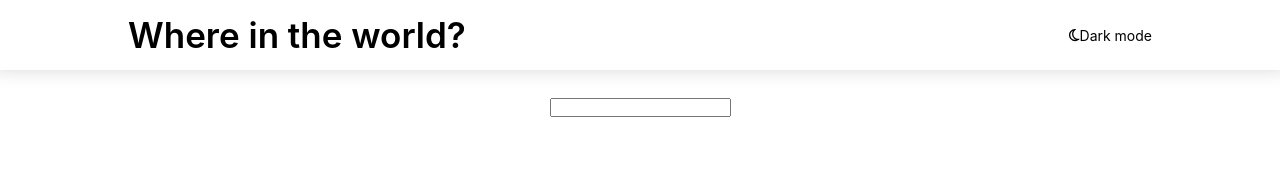
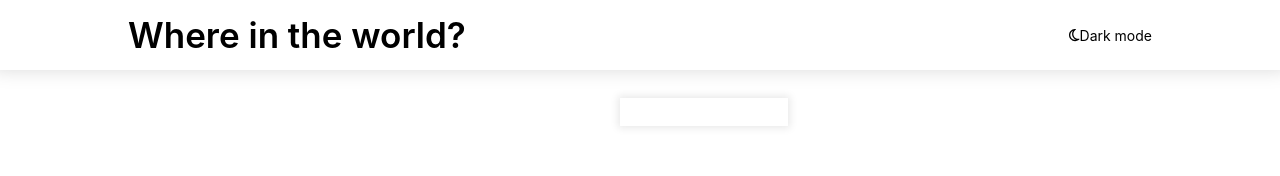
Before and after one commit to amichno/country-searcher, a React (Create React App) app: page / in a window 1280 px wide. Shown: the top 176 px of the page. Built offline with nearby package versions, Linux system fonts and the light colour scheme.

Commit message:
update input styles

```diff
--- /dev/null
+++ b/src/assets/styles/mixins.js
@@ -0,0 +1,7 @@
+import styled,{css} from "styled-components";
+
+export const ShadowBox = css`
+    background-color: ${({theme})=>theme.colors.BoxBackGroundColor};
+    box-shadow: ${props=>props.isFirst?"none":"0px 0px 8px 2px #E8E8E8"};
+    border: none;
+`
--- a/src/assets/styles/themeLight.js
+++ b/src/assets/styles/themeLight.js
@@ -7,6 +7,7 @@ export const themeLight = {
         BackGround:"hsl(0, 0%, 100%)",
         FontColor:"hsl(0, 0%, 0%)",
         Shadow:"hsla(0, 0%, 72%, 0.5)",
-        Black:"black"
+        Black:"black",
     },
+
 }
--- a/src/components/home/home.component.jsx
+++ b/src/components/home/home.component.jsx
@@ -1,10 +1,11 @@
+import SearchBox from "../searchBox/searchBox.component";
 import { HomeWraper } from "./home.styles";
 
 
 const Home = () =>{
     return(
         <HomeWraper>
-            <input></input>
+            <SearchBox />
             <datalist></datalist>
         </HomeWraper>
     )
--- a/src/components/home/home.styles.js
+++ b/src/components/home/home.styles.js
@@ -8,4 +8,5 @@ export const HomeWraper = styled.div`
     display: flex;
     justify-content: center;
     padding-top: 2rem;
+    flex-wrap: wrap;
 `
--- a/src/components/navigation/navigation.styles.js
+++ b/src/components/navigation/navigation.styles.js
@@ -1,5 +1,6 @@
 import  styled  from "styled-components";
 import { device } from "../../assets/styles/mediaQueries";
+import { ShadowBox } from "../../assets/styles/mixins";
 
 export const Box = styled.div`
     min-width: 375px;
--- a/src/components/searchBox/searchBox.component.jsx
+++ b/src/components/searchBox/searchBox.component.jsx
@@ -0,0 +1,11 @@
+import { InputBox } from "./searchBox.styles";
+
+const SearchBox = ()=>{
+    return(
+        <InputBox>
+        </InputBox>
+    )
+
+}
+
+export default SearchBox;
--- a/src/components/searchBox/searchBox.styles.js
+++ b/src/components/searchBox/searchBox.styles.js
@@ -0,0 +1,9 @@
+import styled from "styled-components";
+import { ShadowBox } from "../../assets/styles/mixins";
+
+export const InputBox = styled.input`
+    width:12rem;
+    height: 2rem;
+    margin-left: 10%;
+    ${ShadowBox};
+`
```
